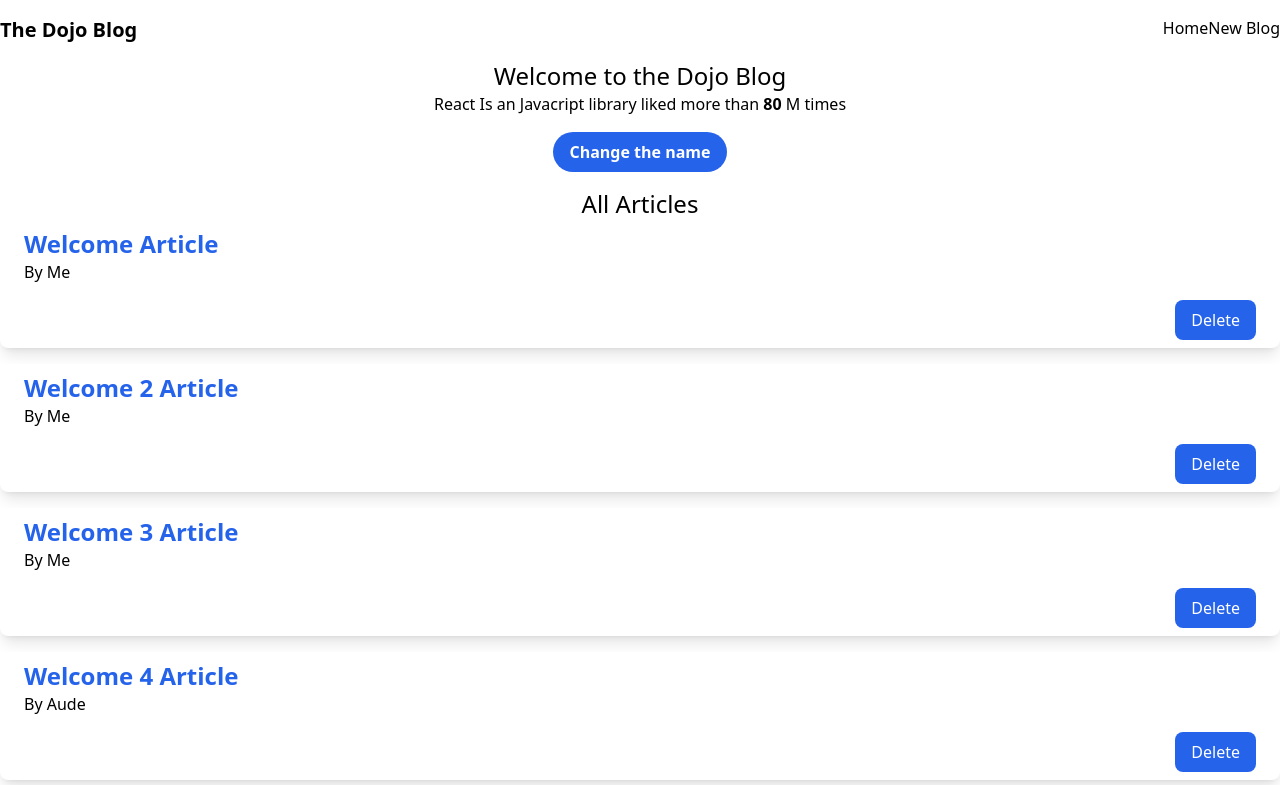
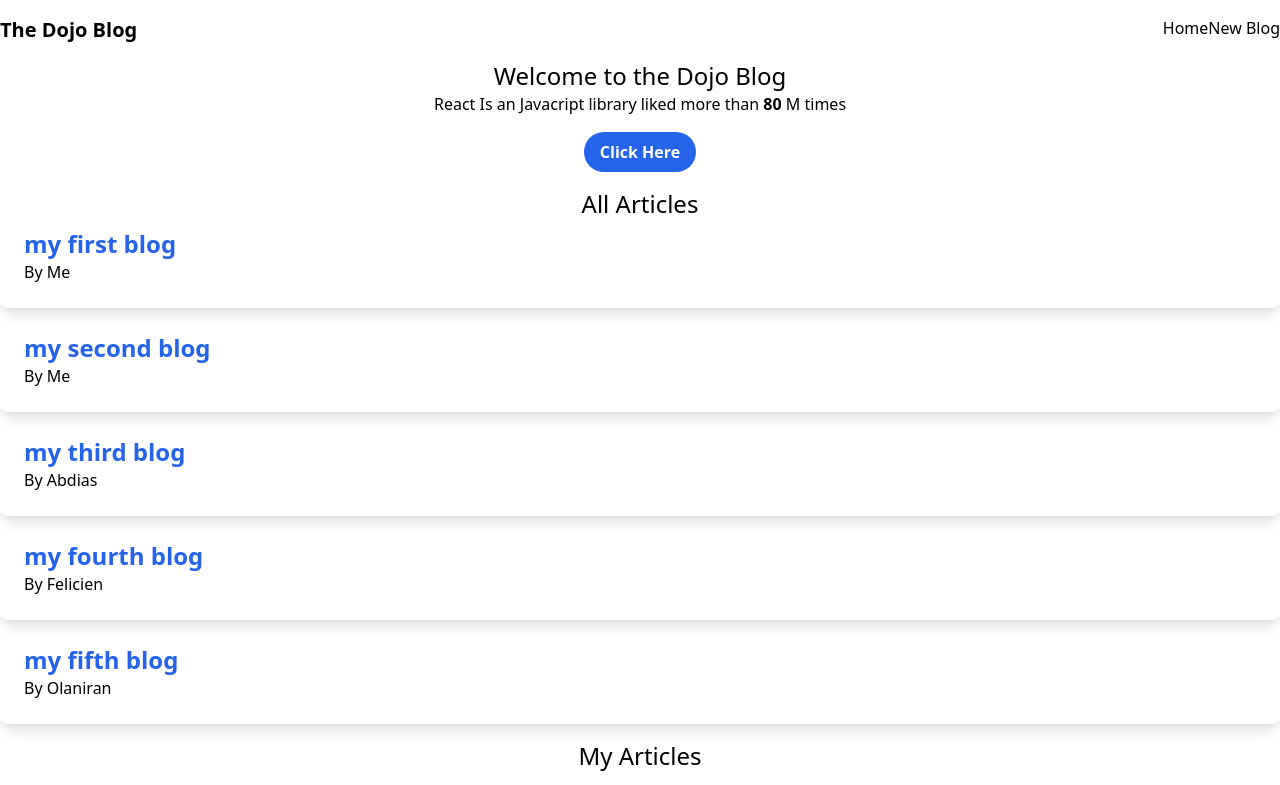
Before and after one commit to heyolaniran/reactNetNinja, a React (Create React App) app: page / in a window 1280 px wide. Shown: the top 785 px of the page. Built offline with nearby package versions, Linux system fonts and the light colour scheme; data requests are answered from the project's data file.

Commit message:
feat: fetch json server, make a request and loading template

```diff
--- /dev/null
+++ b/data/db.json
@@ -0,0 +1,36 @@
+{
+    "blogs" :   [
+        {
+            "title" : "my first blog",
+            "body" : "Lorem ipsum ...",
+            "author": "Me",
+            "id" : 1
+        },
+        {
+            "title" : "my second blog",
+            "body" : " lorem ipsum 2",
+            "author" : "Me",
+            "id" : 2
+        },
+        {
+            "title" : "my third blog",
+            "body" : " lorem ipsum 3",
+            "author" : "Abdias",
+            "id" : 3
+        },
+        {
+            "title" : "my fourth blog",
+            "body" : " lorem ipsum 4",
+            "author" : "Felicien",
+            "id" : 4
+        },
+        {
+            "title" : "my fifth blog",
+            "body" : " lorem ipsum 5",
+            "author" : "Olaniran",
+            "id" : 5
+        }
+
+
+    ]
+}
--- a/src/BlogList.jsx
+++ b/src/BlogList.jsx
@@ -1,4 +1,4 @@
-export default function BlogList ({blogs, title, handleDelete}) {
+export default function BlogList ({blogs, title}) {
 
 
     return (
@@ -12,9 +12,7 @@ export default function BlogList ({blogs, title, handleDelete}) {
                             <h1 className="text-2xl font-semibold text-blue-600">{blog.title}</h1>
                             <span className="text-md"> By {blog.author}</span>
                             <div className="mt-4 justify-end flex">
-                                <button className="rounded-lg bg-blue-600 text-white px-4 py-2" onClick={() => handleDelete(blog.id)}>
-                                 Delete
-                                </button>
+
                             </div>
                         </div>
                     ))
--- a/src/Home.jsx
+++ b/src/Home.jsx
@@ -10,23 +10,25 @@ export default function Home ()
 
     }
 
-    const [blogs, setBlogs] = useState([
-        {title : 'Welcome Article', body : 'Lorem ipsum ...', author: 'Me', id : 1},
-        {title : 'Welcome 2  Article', body : 'Lorem ipsum ...', author: 'Me', id : 2},
-        {title : 'Welcome 3 Article', body : 'Lorem ipsum ...', author: 'Me', id : 3},
-        {title : 'Welcome 4 Article', body : 'Lorem ipsum ...', author: 'Aude', id : 4},
-    ])
+    const [isPending, setIsPending] = useState(true) ;
 
-    const handleDelete = (id) => {
-        const newBlogs = blogs.filter(blog => blog.id !== id) ;
-        setBlogs(newBlogs) ;
-    }
+    const [blogs, setBlogs] = useState(null)
+
+
 
     const [name, setName] = useState('Abdias') ;
 
     useEffect(() => {
-        console.log(name)
-    }, [name]) ;
+        setTimeout(() => {
+            fetch('  http://localhost:8000/blogs').then((res) =>{
+            return res.json()
+        })
+        .then((data) => {
+            setBlogs(data)
+            setIsPending(false)
+        })
+        }, 1000);
+    }, []) ;
 
     return (
         <div className="mt-4">
@@ -40,14 +42,15 @@ export default function Home ()
 
             <div className="justify-center flex mt-4">
                 <button className="px-4 py-2 bg-blue-600 text-white rounded-full font-semibold"
-                    onClick={() => setName('Olaniran')}
+                    onClick={handleClick}
                 >
-                    Change the name
+                    Click Here
                 </button>
             </div>
 
-            <BlogList blogs={blogs} title='All Articles' handleDelete={handleDelete} />
-            <BlogList blogs={blogs.filter((blog) => blog.author === 'Me')} title='My Articles' />
+            {isPending && <div>Loading data ....</div>}
+            {blogs && <BlogList blogs={blogs} title='All Articles' />}
+            {blogs && <BlogList blogs={blogs.filter((blog) => blog.author === 'Me')} title='My Articles' />}
         </div>
     )
 }
```
